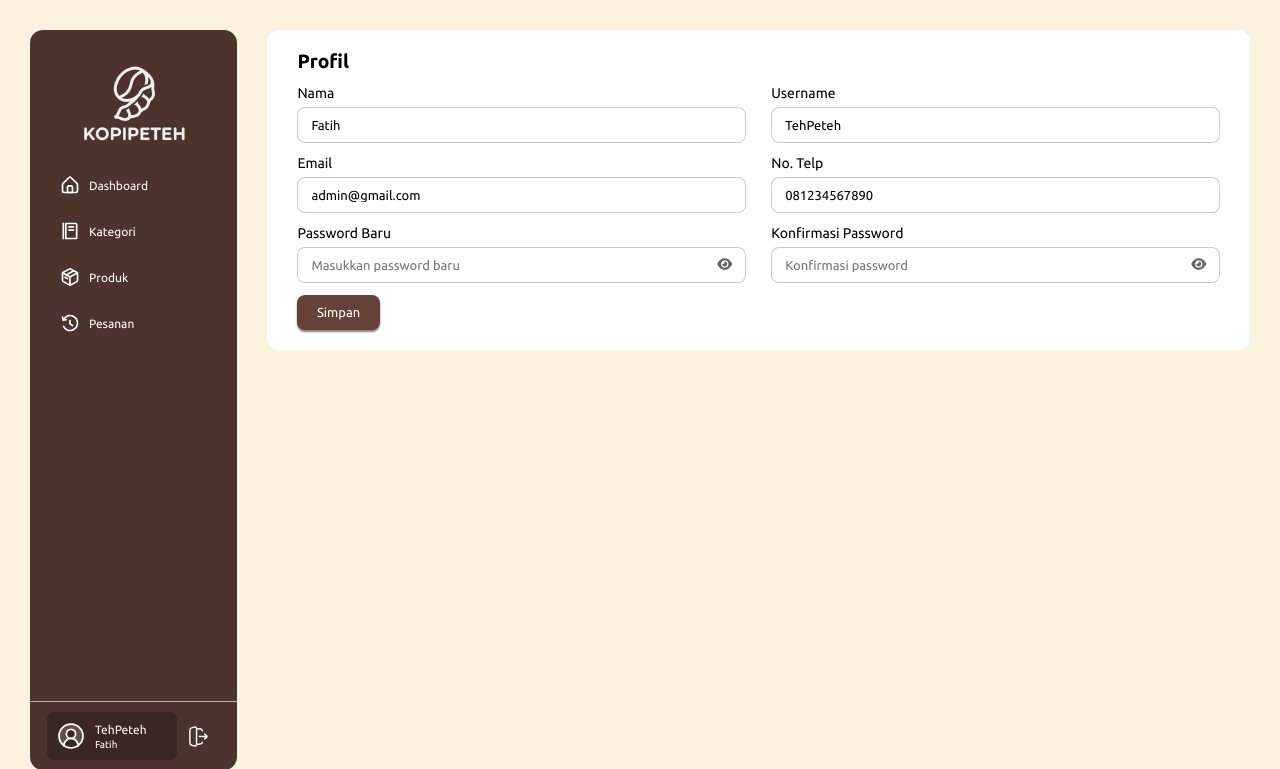
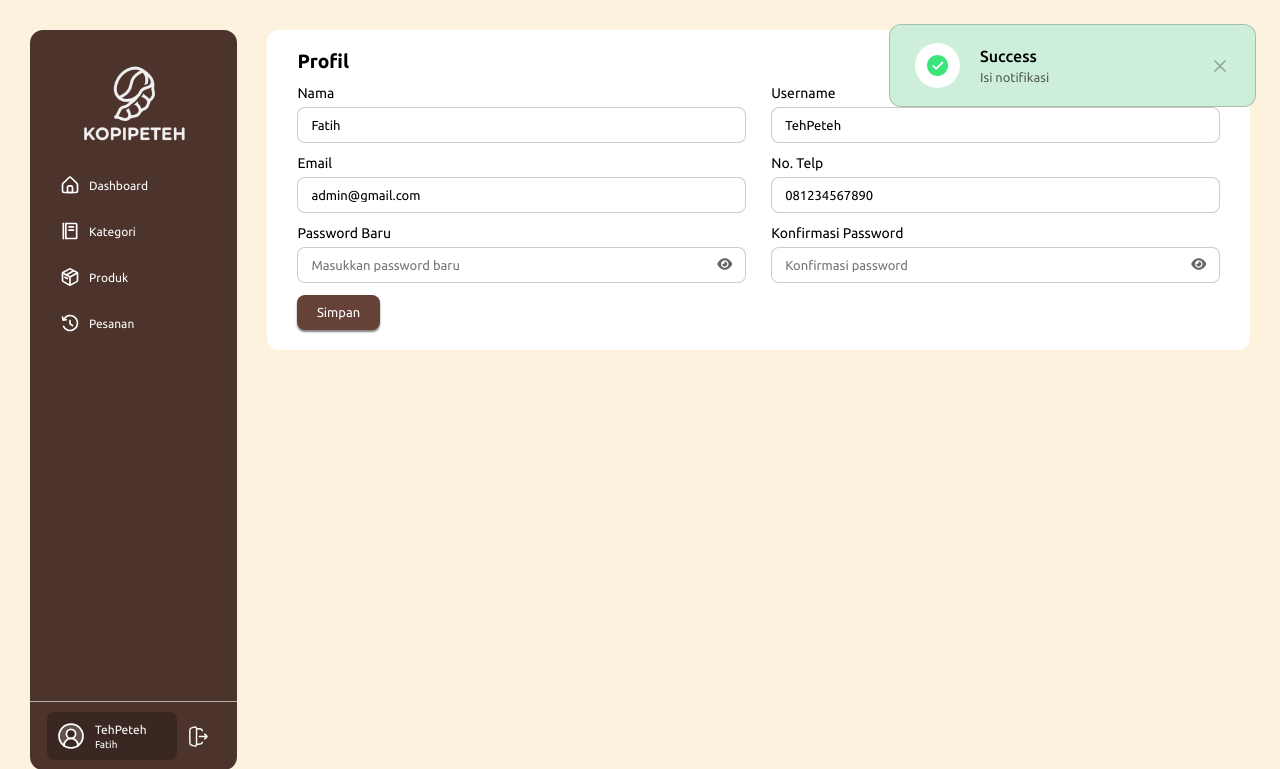
Before and after one commit to Ish4L/Kelompok6_KopiPeteh, a Laravel app: page /profil in a window 1280 px wide. Shown: the top 769 px of the page. Run offline with Laravel 12, Linux system fonts and the light colour scheme; a user stored in the database is signed in; data comes from the database, SQL or seed files in the repository; tables that the repository leaves empty hold one stand-in row (values such as "Sample post"); style sheets or scripts are compiled from the project's sources; some web fonts are replaced.

Commit message:
added notifikasi success untuk beberapa aktivitas, mengurangi durasi tunggu saat scan qris, + some changes

```diff
--- a/app/Http/Controllers/AdminController.php
+++ b/app/Http/Controllers/AdminController.php
@@ -51,7 +51,7 @@ class AdminController extends Controller
 
         $admin->update($data);
 
-        return back()->with('success', 'Profil berhasil diperbarui');
+        return back()->with('success', 'Data Profil berhasil diubah');
     }
 
     // public function updatePassword(Request $request)
--- a/app/Http/Controllers/AuthController.php
+++ b/app/Http/Controllers/AuthController.php
@@ -23,7 +23,7 @@ class AuthController extends Controller
 
         if (Auth::guard('admin')->attempt($credentials)) {
             $request->session()->regenerate();
-            return redirect()->intended('/dashboard');
+            return redirect()->intended('/dashboard')->with('success', 'Berhasil login, Selamat Datang');
         }
 
         return back()->withErrors([
--- a/app/Http/Controllers/CategoryController.php
+++ b/app/Http/Controllers/CategoryController.php
@@ -36,7 +36,7 @@ class CategoryController extends Controller
             'category_name' => $request->category_name
         ]);
 
-        return redirect()->route('category')->with('success', 'Kategori berhasil ditambahkan');
+        return redirect()->route('category')->with('success', 'Kategori berhasil ditambah.');
     }
 
     public function show(Category $category)
@@ -59,7 +59,7 @@ class CategoryController extends Controller
             'category_name' => $request->category_name,
         ]);
 
-        return redirect()->route('category')->with('success', 'Kategori berhasil diperbarui');
+        return redirect()->route('category')->with('success', 'Data Kategori berhasil diubah');
     }
 
     public function destroy(Category $category)
@@ -70,6 +70,6 @@ class CategoryController extends Controller
 
         $category->delete();
 
-        return redirect()->route('category')->with('success', 'Kategori berhasil dihapus.');
+        return redirect()->route('category')->with('success', 'Data kategori berhasil dihapus');
     }
 }
--- a/app/Http/Controllers/ProductController.php
+++ b/app/Http/Controllers/ProductController.php
@@ -76,7 +76,7 @@ class ProductController extends Controller
             'status'       => $request->has('status') ? 'active' : 'inactive',
         ]);
 
-        return redirect()->route('product')->with('success', 'Produk berhasil ditambahkan');
+        return redirect()->route('product')->with('success', 'Produk berhasil ditambah.');
     }
 
     public function show(Product $product)
@@ -121,13 +121,13 @@ class ProductController extends Controller
             'status'       => $request->has('status') ? 'active' : 'inactive',
         ]);
 
-        return redirect()->route('product')->with('success', 'Produk berhasil diperbarui');
+        return redirect()->route('product')->with('success', 'Data Produk berhasil diubah');
     }
 
     public function destroy(Product $product)
     {
         $product->delete();
 
-        return redirect()->route('product')->with('success', 'Produk berhasil dihapus');
+        return redirect()->route('product')->with('success', 'Data produk berhasil dihapus');
     }
 }
--- a/resources/css/styleadmin.css
+++ b/resources/css/styleadmin.css
@@ -944,7 +944,7 @@ h3{
 }
 
 .modal-content .btn-simpan:hover {
-    background: rgba(59, 39, 33, .8);
+    opacity: .9;
 }
 
 .modal-content .btn-simpan:active, .btn-batal:active {
@@ -954,12 +954,12 @@ h3{
 
 .input-box select:disabled,
 .btn-simpan:disabled {
-    opacity: 0.55;
+    opacity: .6;
     cursor: not-allowed;
 }
 
 .btn-simpan:disabled:hover {
-    background: rgba(59, 39, 33, 1);
+    opacity: .6;
 
 }
 
@@ -1150,7 +1150,7 @@ h3{
 }
 
 .confirm-actions button {
-    padding: 10px 20px;
+    padding: 8px 20px;
     border: solid 3px transparent;
     border-radius: 8px;
     outline: none;
@@ -1168,8 +1168,9 @@ h3{
 }
 
 .confirm-actions .btn-cancel:hover {
-    border: solid 3px rgba(0, 0, 0, .3);
+    /* border: solid 3px rgba(0, 0, 0, .3); */
     /* background: rgba(255, 255, 255, .8); */
+    opacity: .8;
 }
 
 .confirm-actions form {
@@ -1184,8 +1185,88 @@ h3{
     button:hover {
         background: #FFFFFF;
         color: red;
-        border: solid 3px rgba(0, 0, 0, .3);
+        /* border: solid 3px rgba(0, 0, 0, .3); */
     }
+}
+
+.success-notification {
+    position: fixed;
+    top: 24px;
+    right: 24px;
+    z-index: 9999;
+    overflow: hidden;
+    width: fit-content;
+    display: flex;
+    justify-content: center;
+    align-items: center;
+    gap: 20px;
+    padding: 18px 25px;
+    border: 1px solid rgba(0, 0, 0, .2);
+    border-radius: 12px;
+    background: #CDEFDA;
+    visibility: visible;
+    opacity: 1;
+    transform: translateX(0);
+    transition: transform 1s cubic-bezier(0.22, 1, 0.36, 1),
+                opacity 0.35s ease,
+                visibility 0s linear 0s;
+
+    img {
+        width: 45px;
+    }
+}
+
+.success-notification.hide {
+    visibility: hidden;
+    opacity: 0;
+    transform: translateX(calc(100% + 40px));
+    pointer-events: none;
+    transition: transform 1s cubic-bezier(0.22, 1, 0.36, 1),
+                opacity 0.35s ease,
+                visibility 0s linear 0.35s;
+}
+
+.notification-progress {
+    position: absolute;
+    bottom: 0;
+    left: 0;
+    height: 4px;
+    width: 100%;
+    background: #2E8B57;
+}
+
+.success-text {
+    width: 210px;
+    display: flex;
+    flex-direction: column;
+    gap: 5px;
+
+    span {
+        font-weight: 500;
+        font-size: 1rem;
+    }
+
+    p {
+        opacity: .6;
+        font-size: .8rem;
+        /* text-align: justify; */
+    }
+}
+
+.close-notification {
+    border: none;
+    background: transparent;
+    opacity: .3;
+    transition: .3s ease;
+
+    img {
+        width: 20px;
+        cursor: pointer;
+    }
+}
+
+.close-notification:hover {
+    opacity: .2;
 }
 
 #nprogress .bar {
--- a/resources/views/admin/dashboard.blade.php
+++ b/resources/views/admin/dashboard.blade.php
@@ -96,6 +96,7 @@
                                             data-name="{{ $order->name }}"
                                             data-phone="{{ $order->phone }}"
                                             data-date="{{ $order->created_at->format('j-n-Y') }}"
+                                            data-time="{{ $order->created_at->format('H:i') }} WITA"
                                             data-payment="{{ ucfirst($order->payment_method ?? 'Cash') }}"
                                             data-total="{{ $order->total_price }}"
                                             data-status="{{ $order->status }}"
--- a/resources/views/admin/order.blade.php
+++ b/resources/views/admin/order.blade.php
@@ -76,6 +76,7 @@
                                 data-name="{{ $order->name }}"
                                 data-phone="{{ $order->phone }}"
                                 data-date="{{ $order->created_at->format('j-n-Y') }}"
+                                data-time="{{ $order->created_at->format('H:i') }} WITA"
                                 data-payment="{{ ucfirst($order->payment_method) }}"
                                 data-total="{{ $order->total_price }}"
                                 data-status="{{ $order->status }}"
--- a/resources/views/admin/profile.blade.php
+++ b/resources/views/admin/profile.blade.php
@@ -71,6 +71,17 @@
                     @endif
                 </div>
             </form>
+
+<div class="success-notification">
+    <img src="{{ asset('images/icons/success.svg') }}" alt="">
+    <div class="success-text">
+        <span>Success</span>
+        <p>Isi notifikasi</p>
+    </div>
+    <button type="button" class="close-notification">
+        <img src="{{ asset('images/icons/close.svg') }}" alt="">
+    </button>
+</div>
         </div>
     </div>
 </body>
--- a/resources/views/components/navbar.blade.php
+++ b/resources/views/components/navbar.blade.php
@@ -23,3 +23,5 @@
         </a>
     </div>
 </div>
+
+<x-success-notification />
--- a/resources/views/components/order-detail-modal.blade.php
+++ b/resources/views/components/order-detail-modal.blade.php
@@ -22,6 +22,10 @@
                     <div class="detail-row">
                         <span>Tanggal</span>
                         <span class="detail-value" id="modalOrderDate">-</span>
+                    </div>
+                    <div class="detail-row">
+                        <span>Waktu</span>
+                        <span class="detail-value" id="modalOrderTime">-</span>
                     </div>
                     <div class="detail-row">
                         <span>Metode Pembayaran</span>
--- a/resources/views/components/sidebar.blade.php
+++ b/resources/views/components/sidebar.blade.php
@@ -65,3 +65,5 @@
         </div>
     </div>
 </div>
+
+<x-success-notification />
--- /dev/null
+++ b/resources/views/components/success-notification.blade.php
@@ -0,0 +1,15 @@
+<div
+    class="success-notification hide"
+    id="successNotification"
+    data-auto-show="{{ session('success') ? 'true' : 'false' }}"
+>
+    <img src="{{ asset('images/icons/success.svg') }}" alt="">
+    <div class="success-text">
+        <span>Success</span>
+        <p id="successNotificationText">{{ session('success') }}</p>
+    </div>
+    <button type="button" class="close-notification" id="closeSuccessNotification">
+        <img src="{{ asset('images/icons/close.svg') }}" alt="">
+    </button>
+    <div class="notification-progress" id="notificationProgress"></div>
+</div>
```
Also changed, not shown: app/Http/Controllers/OrderController.php (+11 -5 lines), resources/css/style.css (+80 -0 lines), resources/js/app.js (+99 -1 lines), resources/views/admin/category.blade.php (+30 -7 lines), resources/views/admin/product.blade.php (+29 -6 lines), public/images/icons/close.svg (added), public/images/icons/delete2.svg (added), public/images/icons/success.svg (added).
